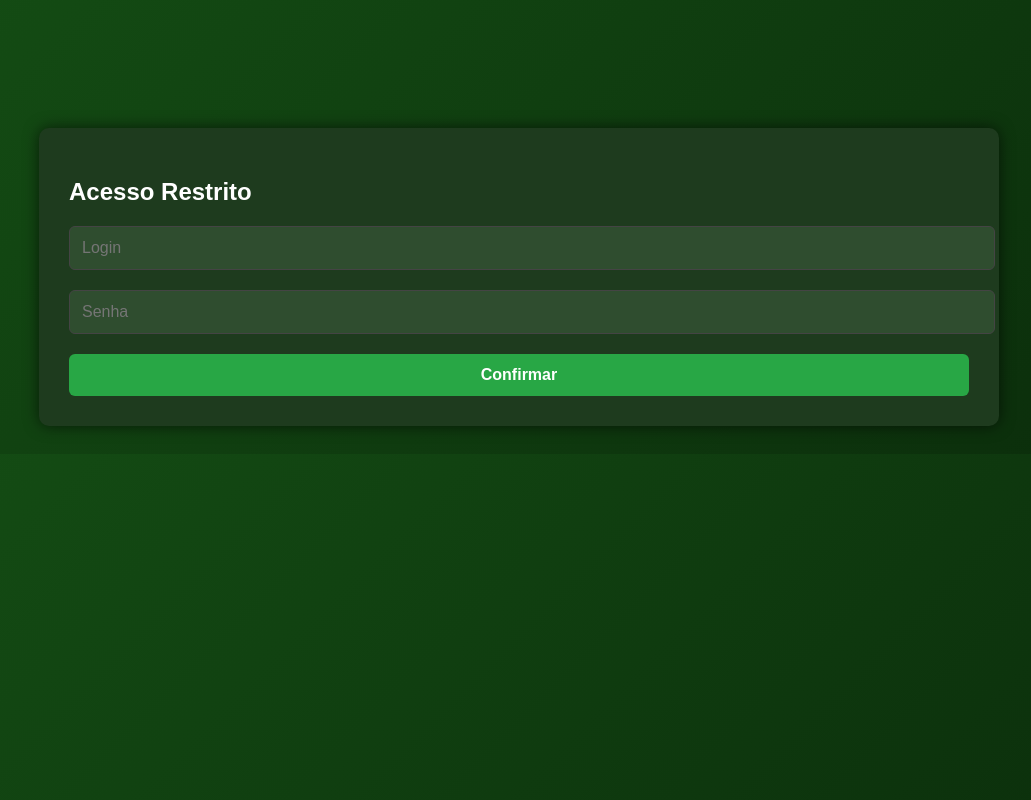
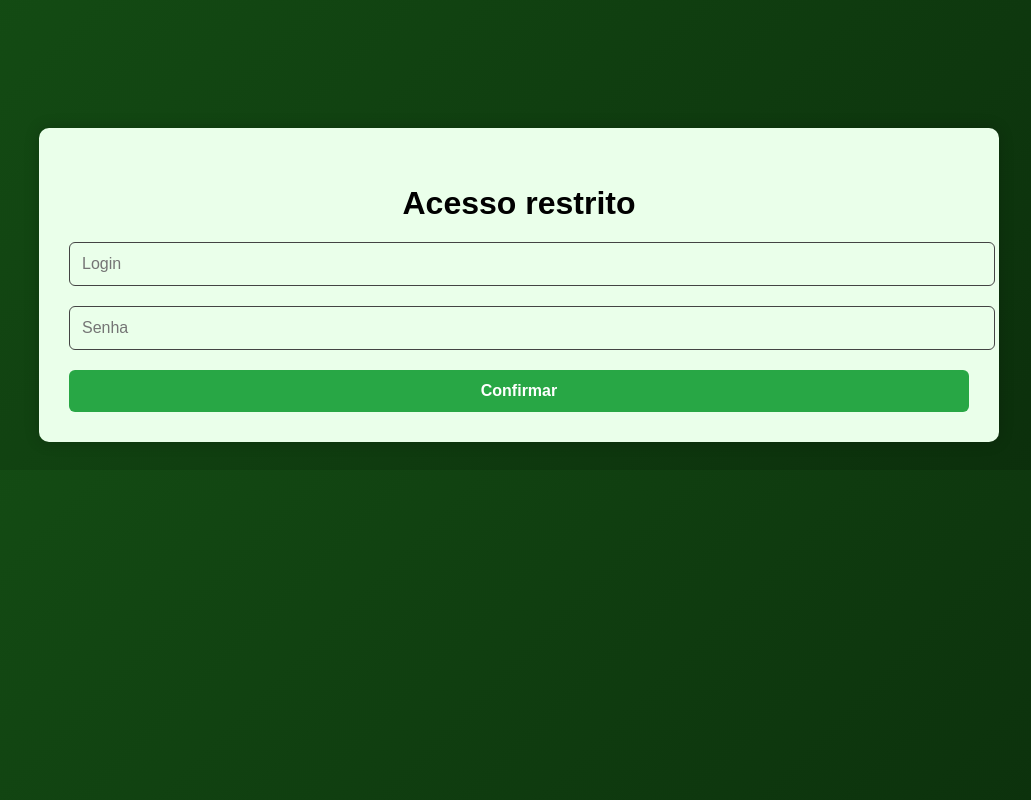
Before and after one commit to held95/QGonline, a plain HTML site: page index.html in a window 1280 px wide. Shown: the whole page, without its empty margins (121-1152 px from the left). Drawn offline with Linux system fonts and the light colour scheme.

Commit message:
Update index.html

```diff
--- a/index.html
+++ b/index.html
@@ -45,12 +45,13 @@ body.dark-mode {
 
 .login-container {
   margin-top: 100px;
-  background: var(--fundo-cartao-claro);
+  background-color: #eaffea; /* fundo verde claro */
   padding: 30px;
   border-radius: 10px;
-  box-shadow: 0 0 15px rgba(0,0,0,0.6);
-  color: var(--texto-claro);
+  box-shadow: 0 0 15px rgba(0,0,0,0.2); /* sombra mais suave */
+  color: #000000; /* texto preto */
 }
+
 
 .dark-mode .login-container {
   background: var(--fundo-cartao-escuro);
@@ -67,8 +68,8 @@ body.dark-mode {
   font-size: 16px;
   border-radius: 6px;
   border: 1px solid var(--borda);
-  background: #2f4d2f;
-  color: var(--texto-claro);
+  background-color: #eaffea;  /* verde claro */
+  color: #000000;              /* texto preto */
   transition: border-color 0.3s ease;
 }
 
@@ -264,6 +265,16 @@ button {
   background-color: #218838;
 }
 
+/* Estilo exclusivo para o título "Acesso restrito" */
+.titulo-login {
+  font-size: 2rem;
+  font-weight: bold;
+  margin-bottom: 20px;
+  text-align: center;
+  color: #000000; /* texto preto */
+}
+
+
   </style>
 
   <script src="https://cdnjs.cloudflare.com/ajax/libs/html2pdf.js/0.10.1/html2pdf.bundle.min.js"></script>
@@ -302,7 +313,7 @@ button {
 <body>
 
 <div class="login-container" id="loginContainer">
-  <h2>Acesso Restrito</h2>
+  <h2 class="titulo-login">Acesso restrito</h2>
   <input type="text" id="login" placeholder="Login">
   <input type="password" id="senha" placeholder="Senha">
   <!-- hCaptcha -->
```
